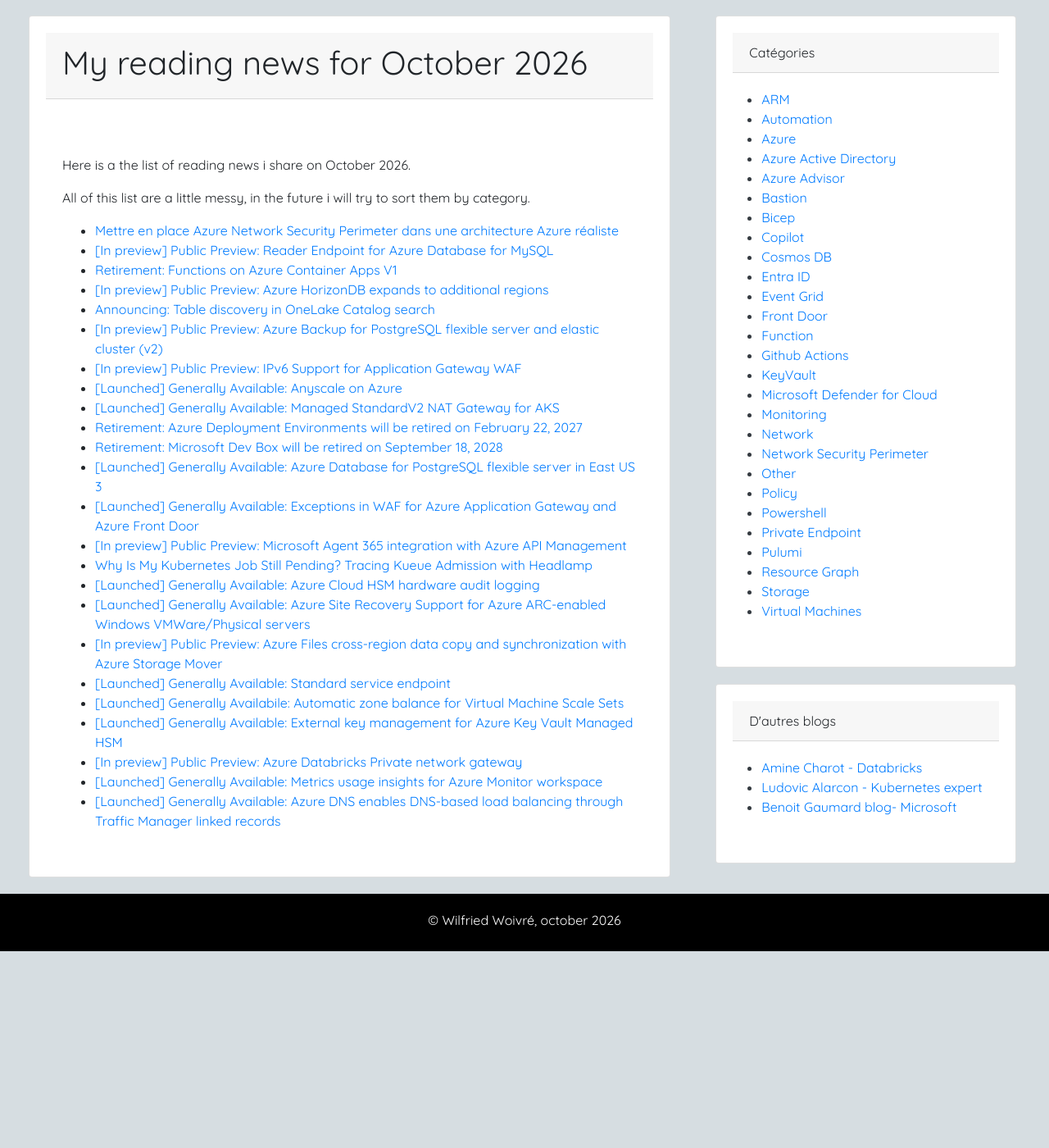
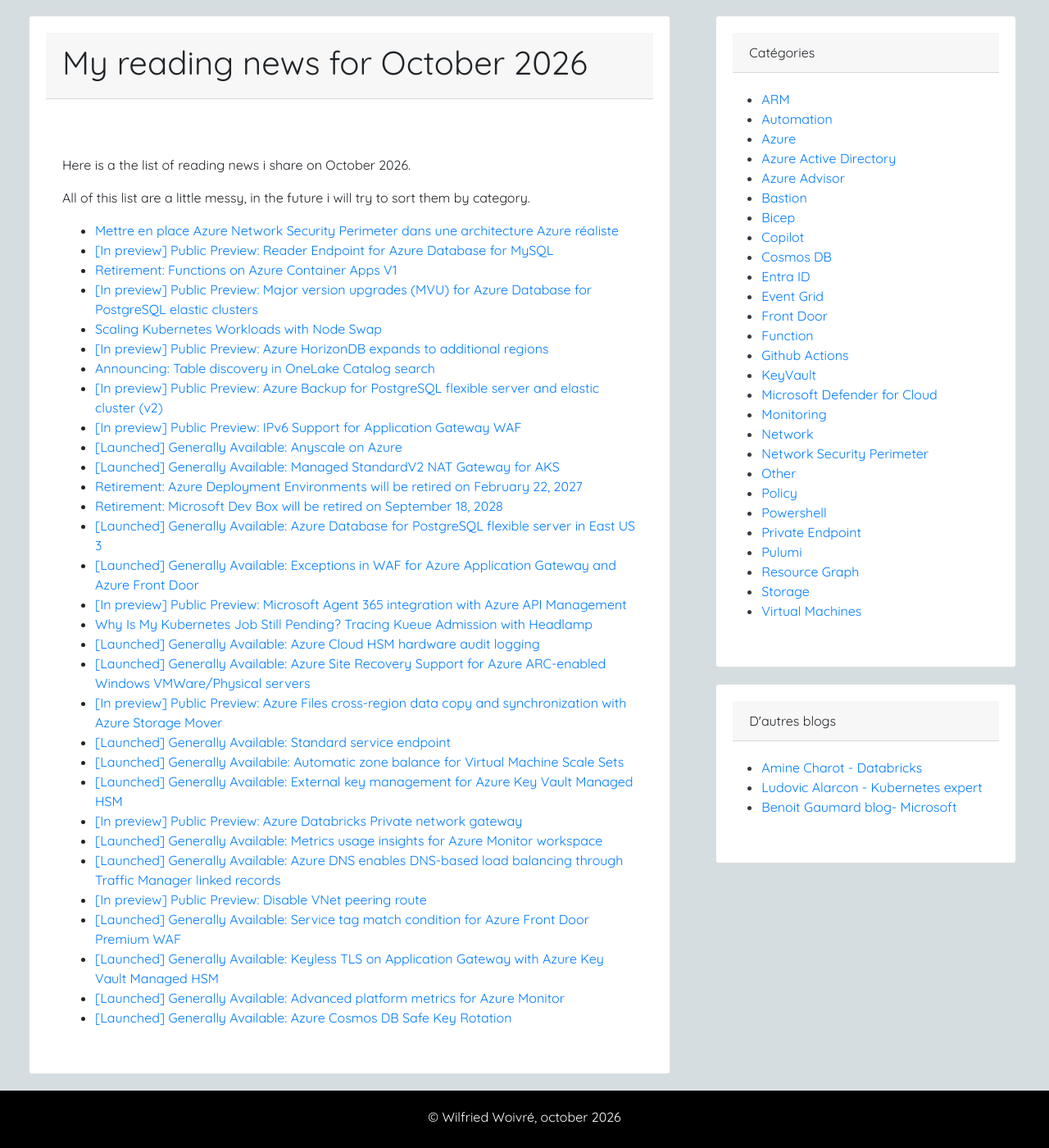
Before and after one commit to wilfriedwoivre/wilfriedwoivre.en.github.io, a Jekyll site: the page built from _news/2026-11-01-my-reading-news-for-october-2026.md, in a window 1280 px wide and 1400 px high, scrolled down 244 px. Shown: the whole window at 82% size. Built offline with Jekyll 4.4.1, drawn with Linux system fonts in a browser that asks for light colours; nearby versions of some CDN libraries; before the commit the page ends 1404 px from its top, so only the background shows below that.

Commit message:
Update monthly news post

```diff
--- a/_news/2026-11-01-my-reading-news-for-october-2026.md
+++ b/_news/2026-11-01-my-reading-news-for-october-2026.md
@@ -11,6 +11,8 @@
 - [Mettre en place Azure Network Security Perimeter dans une architecture Azure réaliste](https://woivre.fr/blog/2026/10/mettre-en-place-azure-network-security-perimeter-dans-une-architecture-azure-realiste)
 - [[In preview] Public Preview: Reader Endpoint for Azure Database for MySQL](https://azure.microsoft.com/updates?WT.mc_id=AZ-MVP-4039694&id=569653)
 - [Retirement: Functions on Azure Container Apps V1](https://azure.microsoft.com/updates?WT.mc_id=AZ-MVP-4039694&id=570800)
+- [[In preview] Public Preview:  Major version upgrades (MVU) for Azure Database for PostgreSQL elastic clusters](https://azure.microsoft.com/updates?WT.mc_id=AZ-MVP-4039694&id=571504)
+- [Scaling Kubernetes Workloads with Node Swap](https://kubernetes.io/blog/2026/10/05/scaling-kubernetes-workloads-with-node-swap/)
 - [[In preview] Public Preview: Azure HorizonDB expands to additional regions](https://azure.microsoft.com/updates?WT.mc_id=AZ-MVP-4039694&id=572940)
 - [Announcing: Table discovery in OneLake Catalog search](https://azure.microsoft.com/updates?WT.mc_id=AZ-MVP-4039694&id=573875)
 - [[In preview] Public Preview: Azure Backup for PostgreSQL flexible server and elastic cluster (v2)](https://azure.microsoft.com/updates?WT.mc_id=AZ-MVP-4039694&id=573425)
@@ -32,3 +34,8 @@
 - [[In preview] Public Preview: Azure Databricks Private network gateway](https://azure.microsoft.com/updates?WT.mc_id=AZ-MVP-4039694&id=576556)
 - [[Launched] Generally Available: Metrics usage insights for Azure Monitor workspace](https://azure.microsoft.com/updates?WT.mc_id=AZ-MVP-4039694&id=577165)
 - [[Launched] Generally Available: Azure DNS enables DNS-based load balancing through Traffic Manager linked records](https://azure.microsoft.com/updates?WT.mc_id=AZ-MVP-4039694&id=573917)
+- [[In preview] Public Preview: Disable VNet peering route](https://azure.microsoft.com/updates?WT.mc_id=AZ-MVP-4039694&id=576242)
+- [[Launched] Generally Available: Service tag match condition for Azure Front Door Premium WAF](https://azure.microsoft.com/updates?WT.mc_id=AZ-MVP-4039694&id=577156)
+- [[Launched] Generally Available: Keyless TLS on Application Gateway with Azure Key Vault Managed HSM](https://azure.microsoft.com/updates?WT.mc_id=AZ-MVP-4039694&id=577130)
+- [[Launched] Generally Available: Advanced platform metrics for Azure Monitor](https://azure.microsoft.com/updates?WT.mc_id=AZ-MVP-4039694&id=575329)
+- [[Launched] Generally Available: Azure Cosmos DB Safe Key Rotation](https://azure.microsoft.com/updates?WT.mc_id=AZ-MVP-4039694&id=576716)
```
Also changed, not shown: other parts of _news/2026-11-01-my-reading-news-for-october-2026.md (+1 -1 lines).
